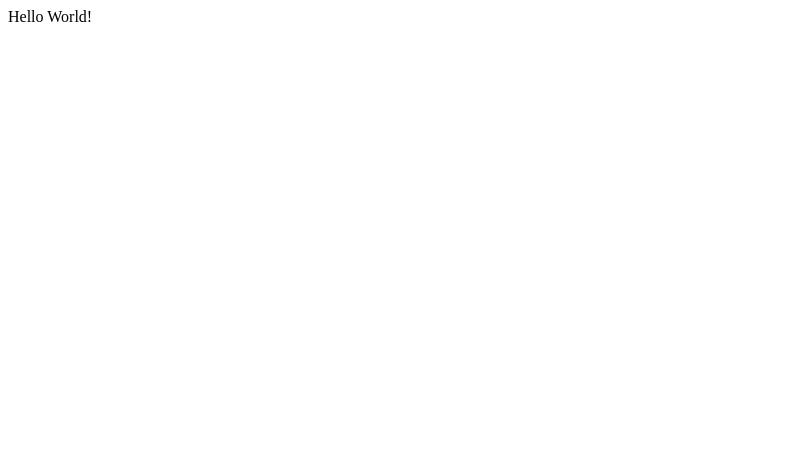
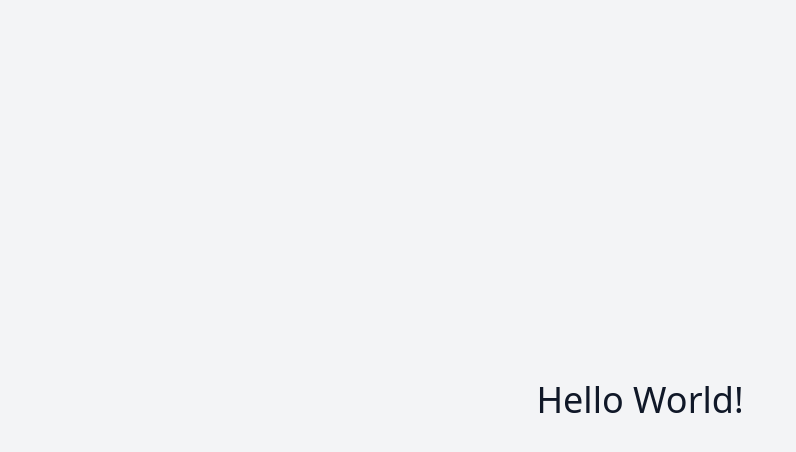
Before and after one commit to OrzMiku/frontend-engineering-playground, a Nuxt app in the folder apps/web/: page / in a window 1280 px wide. Shown: the top 452 px of the page, without its empty margins (0-796 px from the left). Built offline with nearby package versions, Linux system fonts and the light colour scheme.

Commit message:
feat(web): 添加 tailwindcss

```diff
--- a/apps/web/app.vue
+++ /dev/null
@@ -1,10 +0,0 @@
-<script setup lang="ts">
-const msg = 'Hello World!';
-</script>
-
-<template>
-  <div>
-    <NuxtRouteAnnouncer />
-    {{ msg }}
-  </div>
-</template>
--- /dev/null
+++ b/apps/web/assets/css/main.css
@@ -0,0 +1 @@
+@import 'tailwindcss';
--- /dev/null
+++ b/apps/web/layouts/default.vue
@@ -0,0 +1,10 @@
+<script setup lang="ts"></script>
+
+<template>
+  <div
+    class="bg-white dark:bg-gray-900 dark:text-gray-50 text-gray-900 min-h-screen"
+  >
+    <NuxtRouteAnnouncer />
+    <slot />
+  </div>
+</template>
--- a/apps/web/nuxt.config.ts
+++ b/apps/web/nuxt.config.ts
@@ -1,6 +1,12 @@
+import tailwindcss from '@tailwindcss/vite';
+
 // https://nuxt.com/docs/api/configuration/nuxt-config
 export default defineNuxtConfig({
   compatibilityDate: '2025-05-15',
   devtools: { enabled: true },
-  modules: ['@nuxt/eslint'],
+  modules: ['@nuxt/eslint', '@pinia/nuxt'],
+  css: ['~/assets/css/main.css'],
+  vite: {
+    plugins: [tailwindcss()],
+  },
 });
--- /dev/null
+++ b/apps/web/pages/index.vue
@@ -0,0 +1,14 @@
+<script setup lang="ts">
+useHead({
+  title: 'Hello World',
+});
+const msg = 'Hello World!';
+</script>
+
+<template>
+  <div
+    class="flex items-center justify-center min-h-screen bg-gray-100 dark:bg-gray-900 text-gray-900 dark:text-gray-50 text-4xl"
+  >
+    {{ msg }}
+  </div>
+</template>
--- a/pnpm-workspace.yaml
+++ b/pnpm-workspace.yaml
@@ -11,3 +11,9 @@ catalog:
 
 onlyBuiltDependencies:
   - '@parcel/watcher'
+  - '@prisma/client'
+  - '@prisma/engines'
+  - '@tailwindcss/oxide'
+  - esbuild
+  - prisma
+  - vue-demi
```
Also changed, not shown: apps/web/package.json (+9 -1 lines), 2 other files (tests, documents, lock files or other folders).
